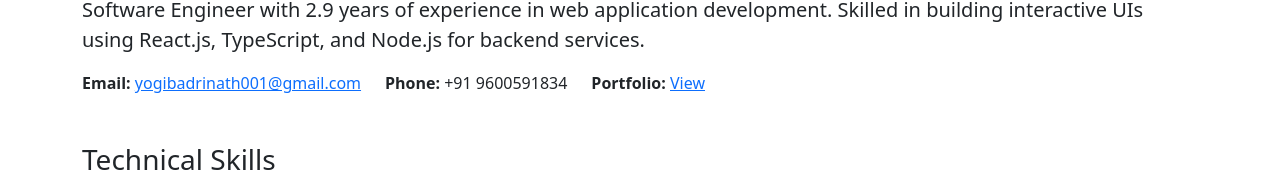
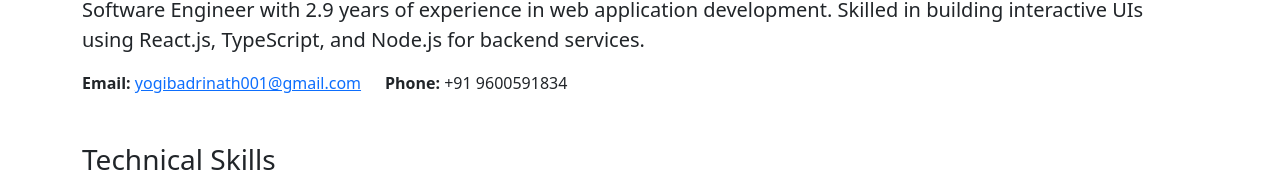
Before and after one commit to Yogibadrinath/portfolio, a React (Create React App) app: page / in a window 1280 px wide. Shown: the part 211-383 px from the top of the page. Built offline with nearby package versions, Linux system fonts and the light colour scheme.

Commit message:
favicon-title

```diff
--- a/src/components/about/About.tsx
+++ b/src/components/about/About.tsx
@@ -10,7 +10,7 @@ const About: React.FC = () => {
       <ul className="list-inline">
         <li className="list-inline-item"><b>Email:</b> <a href="mailto:yogibadrinath001@gmail.com">yogibadrinath001@gmail.com</a></li>
         <li className="list-inline-item ms-3"><b>Phone:</b> +91 9600591834</li>
-        <li className="list-inline-item ms-3"><b>Portfolio:</b> <a href="https://yogibadrinath.github.io/portfolio/" target="_blank" rel="noreferrer">View</a></li>
+        {/* <li className="list-inline-item ms-3"><b>Portfolio:</b> <a href="https://yogibadrinath.github.io/portfolio/" target="_blank" rel="noreferrer">View</a></li> */}
       </ul>
     </section>
   );
```
